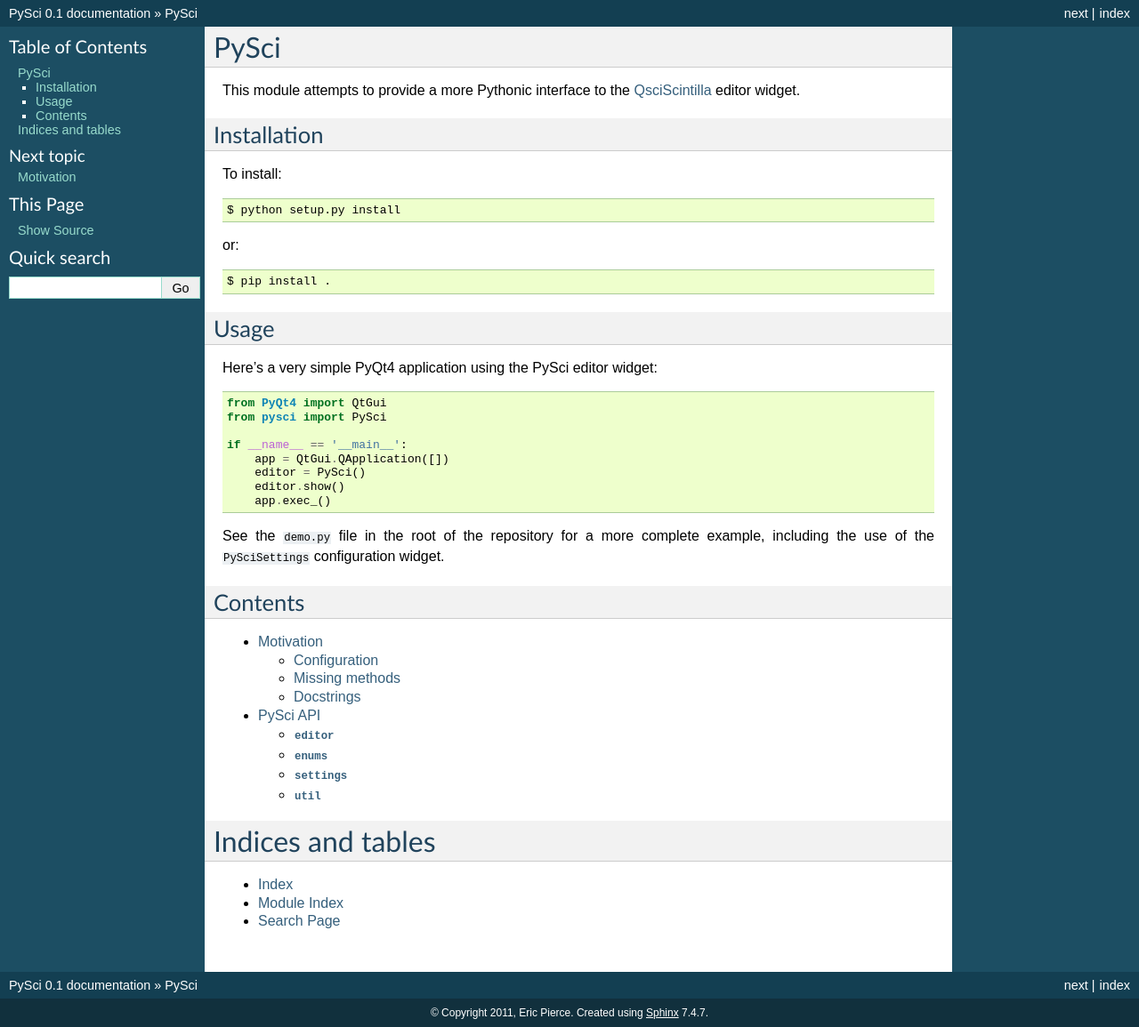
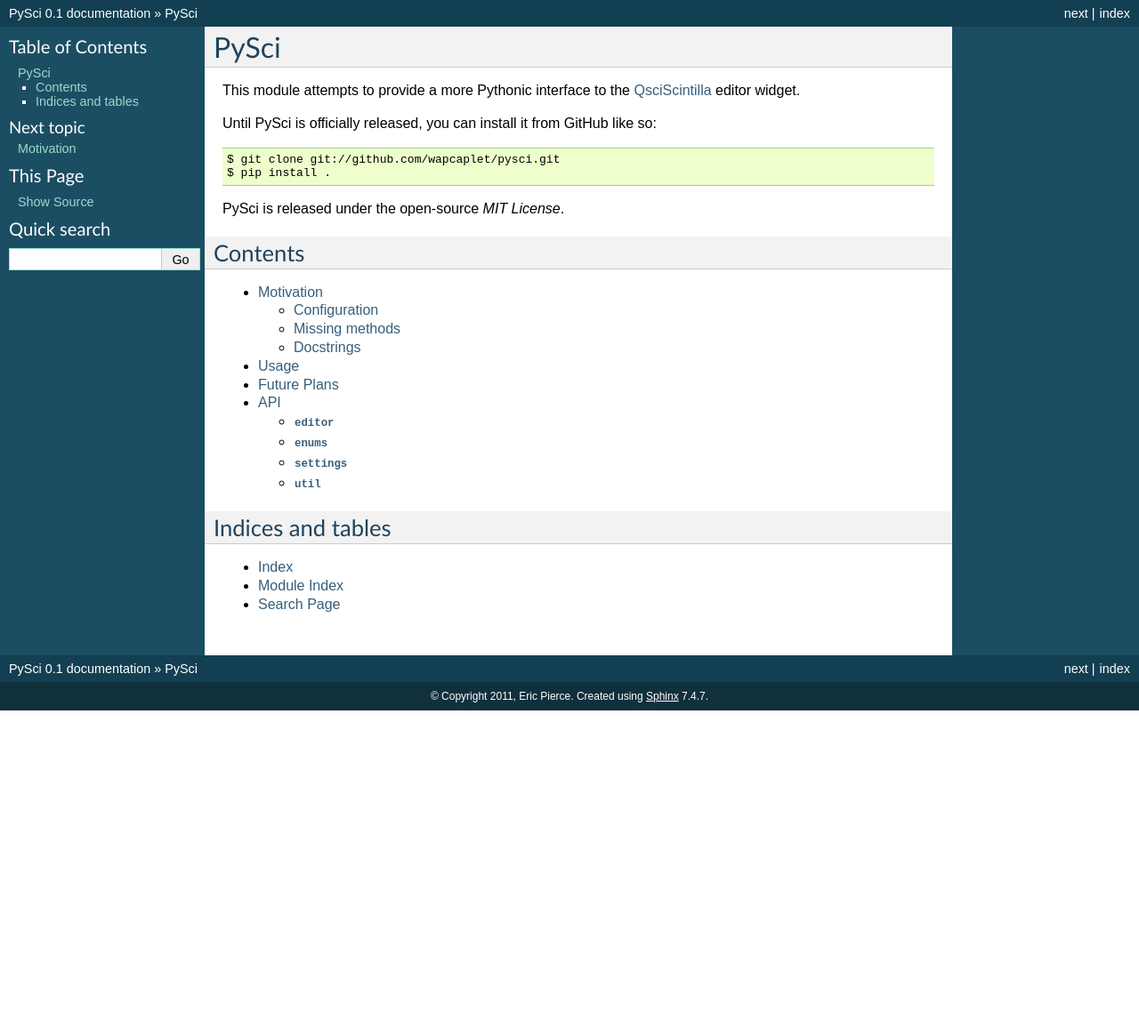
Before and after one commit to wapcaplet/pysci, a Sphinx documentation site: the page built from docs/source/index.rst, in a window 1280 px wide. Shown: the whole page at 89% size. Built offline with Sphinx 7.4.7, drawn with Linux system fonts in a browser that asks for light colours; after the commit the page ends 900 px from its top, so only the background shows below that.

```diff
--- a/docs/source/api/index.rst
+++ b/docs/source/api/index.rst
@@ -1,4 +1,4 @@
-PySci API
+API
 ==========
 
 This is the PySci API documentation, autogenerated from the source code.
--- a/docs/source/index.rst
+++ b/docs/source/index.rst
@@ -4,36 +4,15 @@ PySci
 This module attempts to provide a more Pythonic interface to the QsciScintilla_
 editor widget.
 
-.. _QsciScintilla: http://www.riverbankcomputing.co.uk/static/Docs/QScintilla2/classQsciScintilla.html
+Until PySci is officially released, you can install it from GitHub like so::
 
-
-Installation
------------------------
-
-To install::
-
-    $ python setup.py install
-
-or::
-
+    $ git clone git://github.com/wapcaplet/pysci.git
     $ pip install .
 
-Usage
------------------------
+PySci is released under the open-source `MIT License`.
 
-Here's a very simple PyQt4 application using the PySci editor widget::
-
-    from PyQt4 import QtGui
-    from pysci import PySci
-
-    if __name__ == '__main__':
-        app = QtGui.QApplication([])
-        editor = PySci()
-        editor.show()
-        app.exec_()
-
-See the ``demo.py`` file in the root of the repository for a more complete
-example, including the use of the ``PySciSettings`` configuration widget.
+.. _QsciScintilla: http://www.riverbankcomputing.co.uk/static/Docs/QScintilla2/classQsciScintilla.html
+.. _MIT License: http://www.opensource.org/licenses/mit-license.php
 
 
 Contents
@@ -43,11 +22,13 @@ Contents
     :maxdepth: 2
 
     motivation
+    usage
+    plans
     api/index
 
 
 Indices and tables
-==================
+-----------------------
 
 * :ref:`genindex`
 * :ref:`modindex`
```
Also changed, not shown: README.md (+1 -1 lines), docs/source/plans.rst (added, +14 -0 lines), docs/source/usage.rst (added, +27 -0 lines), docs/source/images/pysci_settings.png (added).
